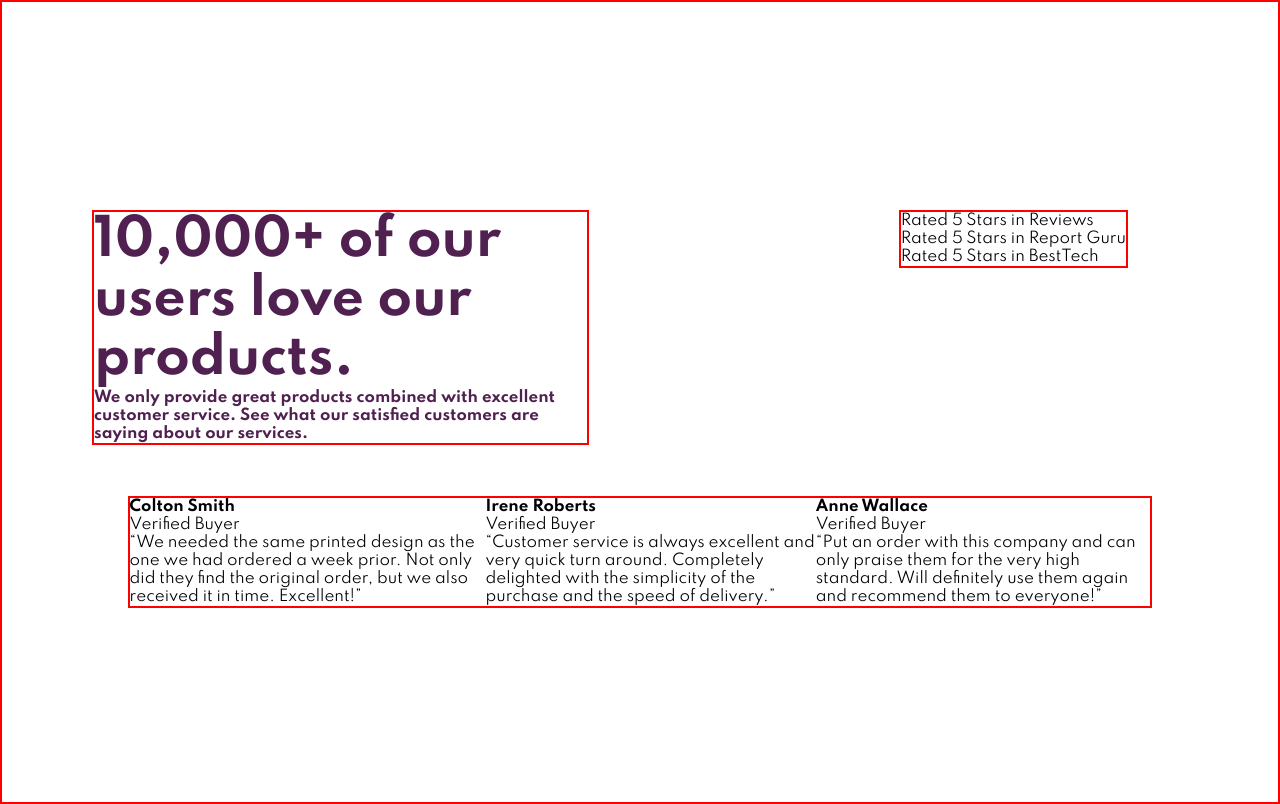
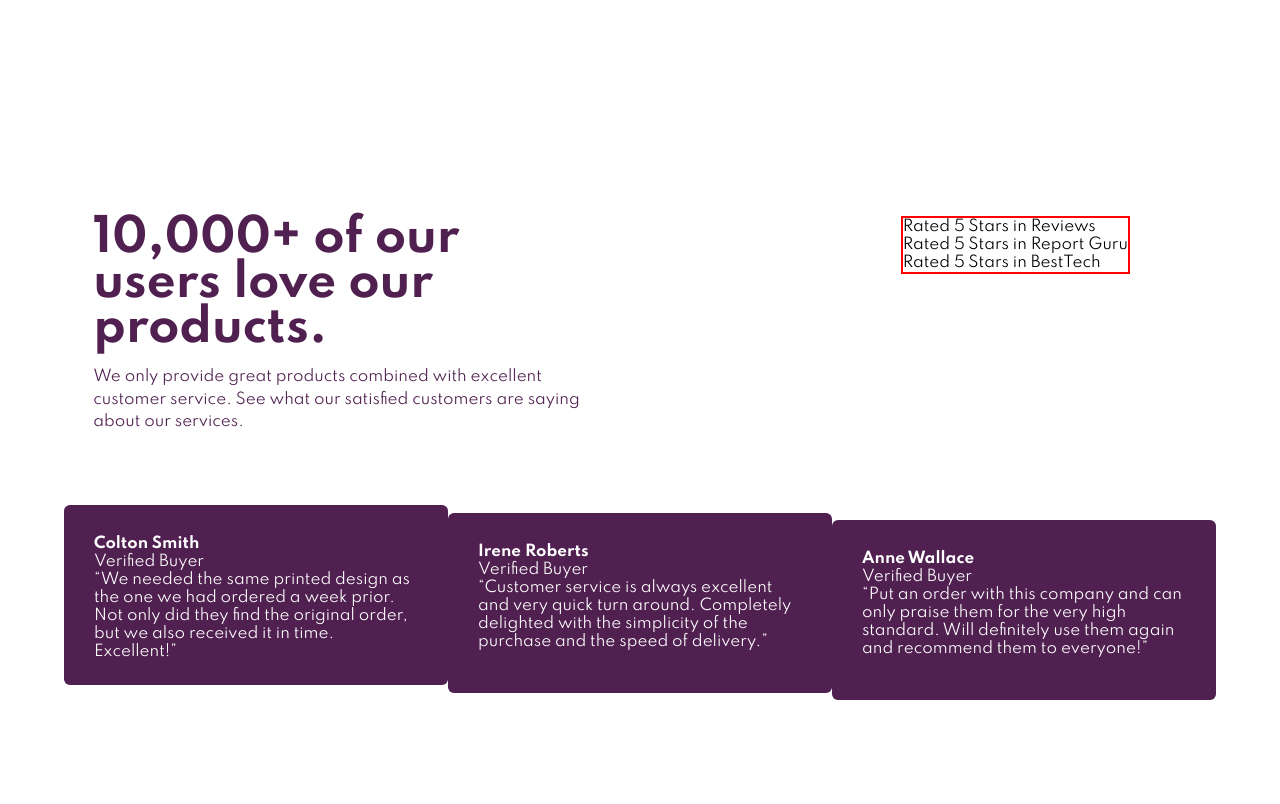
Before and after one commit to Vitor100Ce/social-proof-section-master, a plain HTML site: page index.html in a window 1280 px wide. Drawn offline with Linux system fonts and the light colour scheme.

Commit message:
efetuei alteracao nos cards

```diff
--- a/css/style.css
+++ b/css/style.css
@@ -8,6 +8,7 @@
 body{
     height: 100vh;
     width: 100vw;
+    overflow-x: hidden;
 }
 
 .container{
@@ -16,7 +17,6 @@ body{
     align-items: center;
     padding: 0 6rem;
     height: 100%;
-    border: 2px red solid;
     position: relative;
 }
 
@@ -28,12 +28,18 @@ body{
 .title{
     color: hsl(300, 43%, 22%);
     width: 45%;
-    border: 2px solid red;
-
 }
 
 .title__description{
-    font-size: 50px;
+    font-size: 45px;
+    line-height: 3rem;
+}
+
+.title__continue-description{
+    color: hsl(300, 43%, 22%);
+    font-weight: normal;
+    line-height: 1.5rem;
+    margin-top: 1rem;
 }
 
 .rated{
@@ -43,12 +49,30 @@ body{
 }
 
 .quote{
-    border: solid red 2px;
     display: flex;
     align-self: center;
-    justify-content: space-between;
+    align-items: center;
+    justify-content: space-around;
     position: absolute;
-    width: 80%;
-    margin-top: 20rem;
+    margin-top: 27rem;
+    height: 13rem;
+    width: 90%;
 
 }
+
+.quote :nth-child(1){
+    align-self: flex-start;
+}
+
+.quote :nth-child(3){
+    align-self: flex-end;
+}
+
+.quote__card{
+    background: hsl(300, 43%, 22%);
+    border-radius: 6px;
+    color: hsl(0, 0%, 100%);
+    height: 8rem;
+    width: 22rem;
+    padding: 2rem;
+}
--- a/index.html
+++ b/index.html
@@ -18,8 +18,7 @@
       <div class="container__top">
         <article class="title">
           <h1 class="title__description">10,000+ of our users love our products.</h1>
-
-          <h2>  We only provide great products combined with excellent customer service.
+          <h2 class="title__continue-description">  We only provide great products combined with excellent customer service.
             See what our satisfied customers are saying about our services.</h2>
         </article>
 
```
